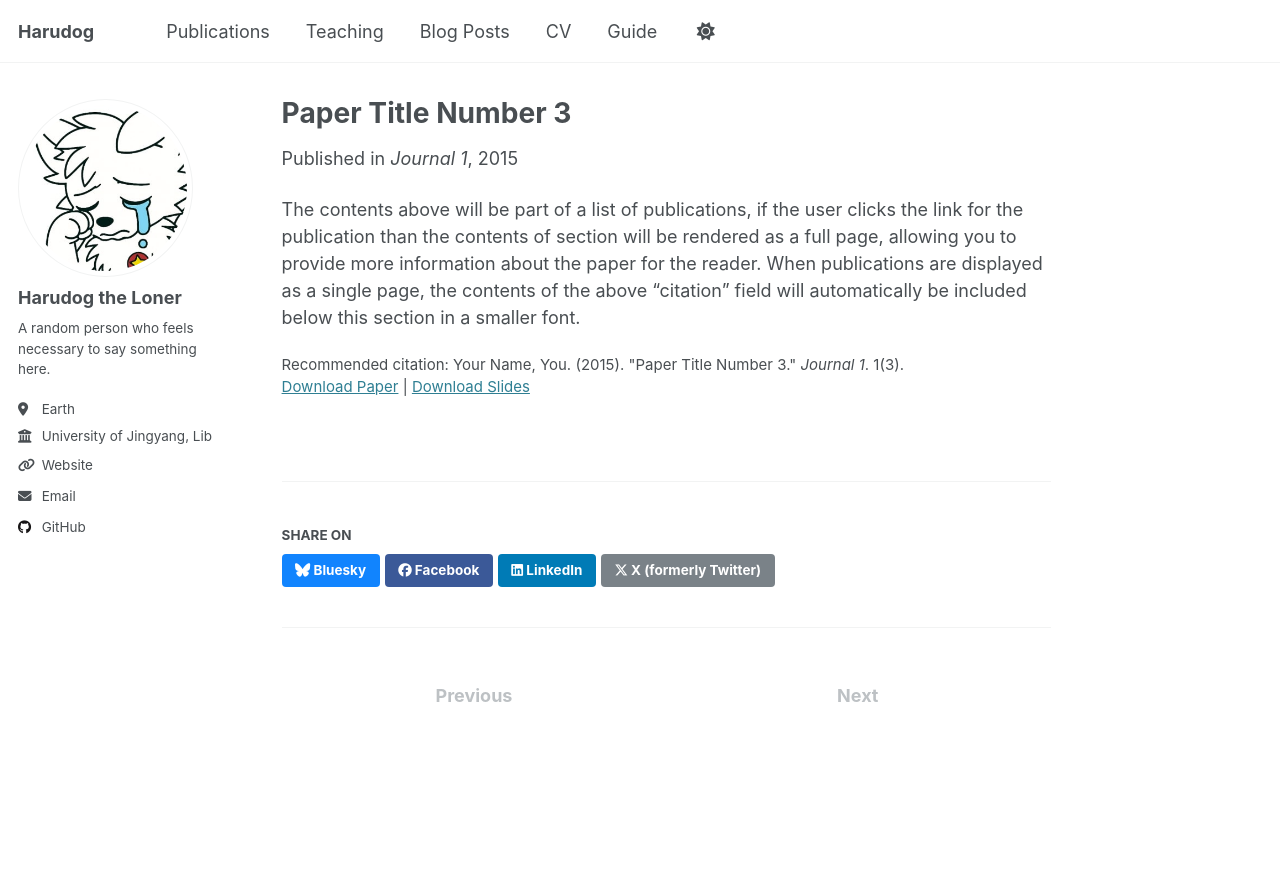
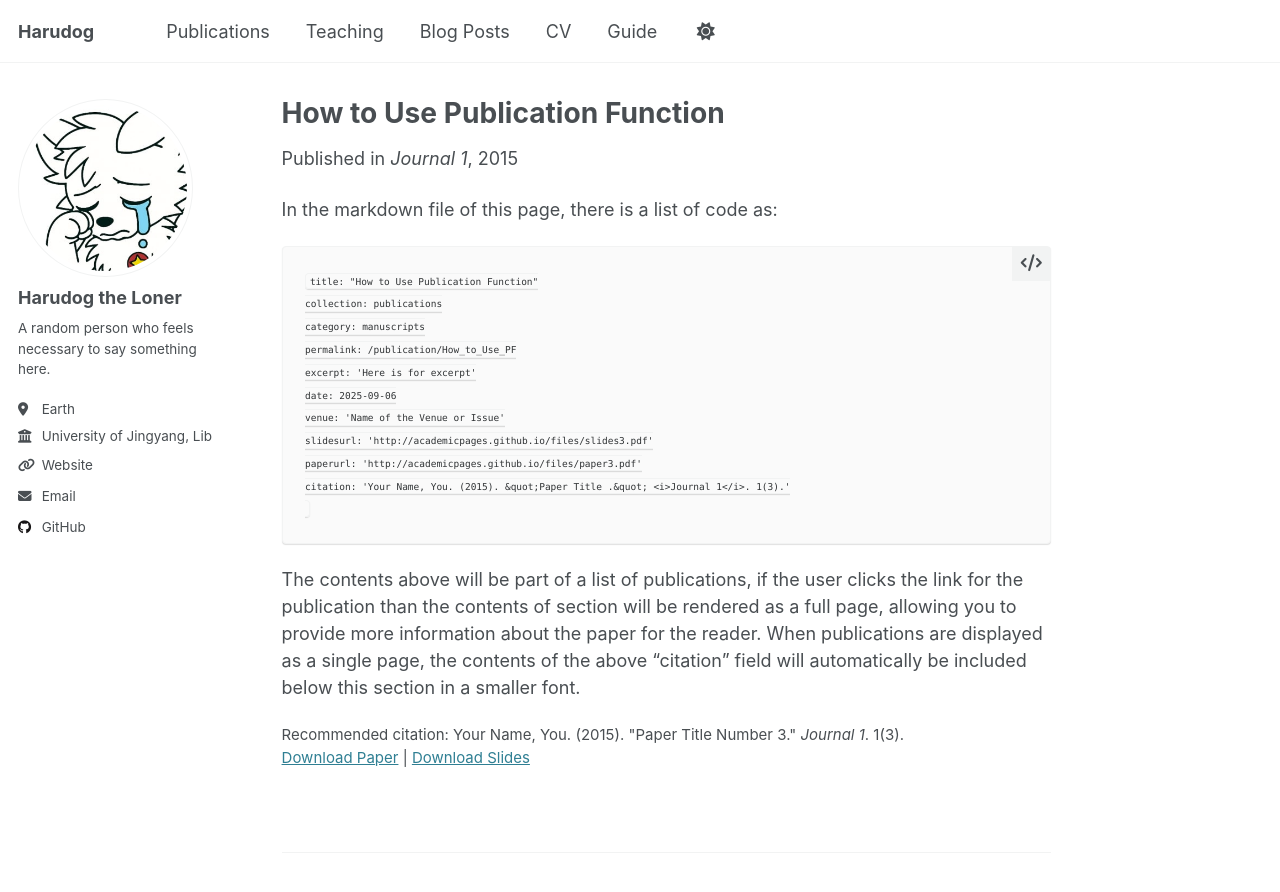
Before and after one commit to HarudogMyLand/HarudogMyLand.github.io, a Jekyll site: the page built from _publications/2015-10-01-paper-title-number-3.md, in a window 1280 px wide and 900 px high. Shown: the top 892 px of the window. Built offline with Jekyll 4.4.1, drawn with Linux system fonts in a browser that asks for light colours.

Commit message:
not that much

````diff
--- a/_publications/2015-10-01-paper-title-number-3.md
+++ b/_publications/2015-10-01-paper-title-number-3.md
@@ -1,5 +1,5 @@
 ---
-title: "Paper Title Number 3"
+title: "How to Use Publication Function"
 collection: publications
 category: manuscripts
 permalink: /publication/2015-10-01-paper-title-number-3
@@ -10,5 +10,23 @@ slidesurl: 'http://academicpages.github.io/files/slides3.pdf'
 paperurl: 'http://academicpages.github.io/files/paper3.pdf'
 citation: 'Your Name, You. (2015). &quot;Paper Title Number 3.&quot; <i>Journal 1</i>. 1(3).'
 ---
+In the markdown file of this page, there is a list of code as:
+
+```
+title: "How to Use Publication Function"
+collection: publications
+category: manuscripts
+permalink: /publication/How_to_Use_PF
+excerpt: 'Here is for excerpt'
+date: 2025-09-06
+venue: 'Name of the Venue or Issue'
+slidesurl: 'http://academicpages.github.io/files/slides3.pdf'
+paperurl: 'http://academicpages.github.io/files/paper3.pdf'
+citation: 'Your Name, You. (2015). &quot;Paper Title .&quot; <i>Journal 1</i>. 1(3).'
+```
+
+
+
+
 
 The contents above will be part of a list of publications, if the user clicks the link for the publication than the contents of section will be rendered as a full page, allowing you to provide more information about the paper for the reader. When publications are displayed as a single page, the contents of the above "citation" field will automatically be included below this section in a smaller font.
````
Also changed, not shown: _publications/2010-10-01-paper-title-number-2.md (deleted, +0 -14 lines).
